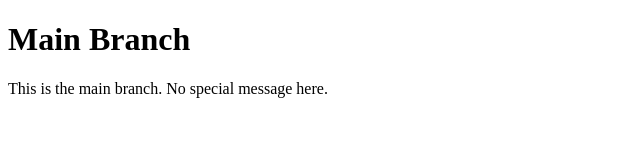
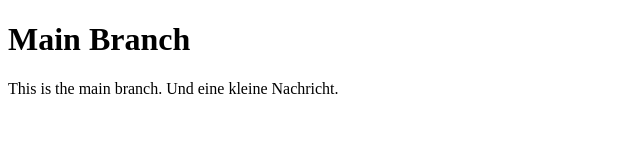
Before and after one commit to Witalitechstarter/Hausaufgabe01.02.24, a plain HTML site: page index.html in a window 1280 px wide. Shown: the full height of the page, 0-640 px from the left. Drawn offline with Linux system fonts and the light colour scheme.

Commit message:
Update index.html

```diff
--- a/index.html
+++ b/index.html
@@ -7,6 +7,6 @@
 </head>
 <body>
     <h1>Main Branch</h1>
-    <p>This is the main branch. No special message here.</p>
+    <p>This is the main branch. Und eine kleine Nachricht.</p>
 </body>
 </html>
```
